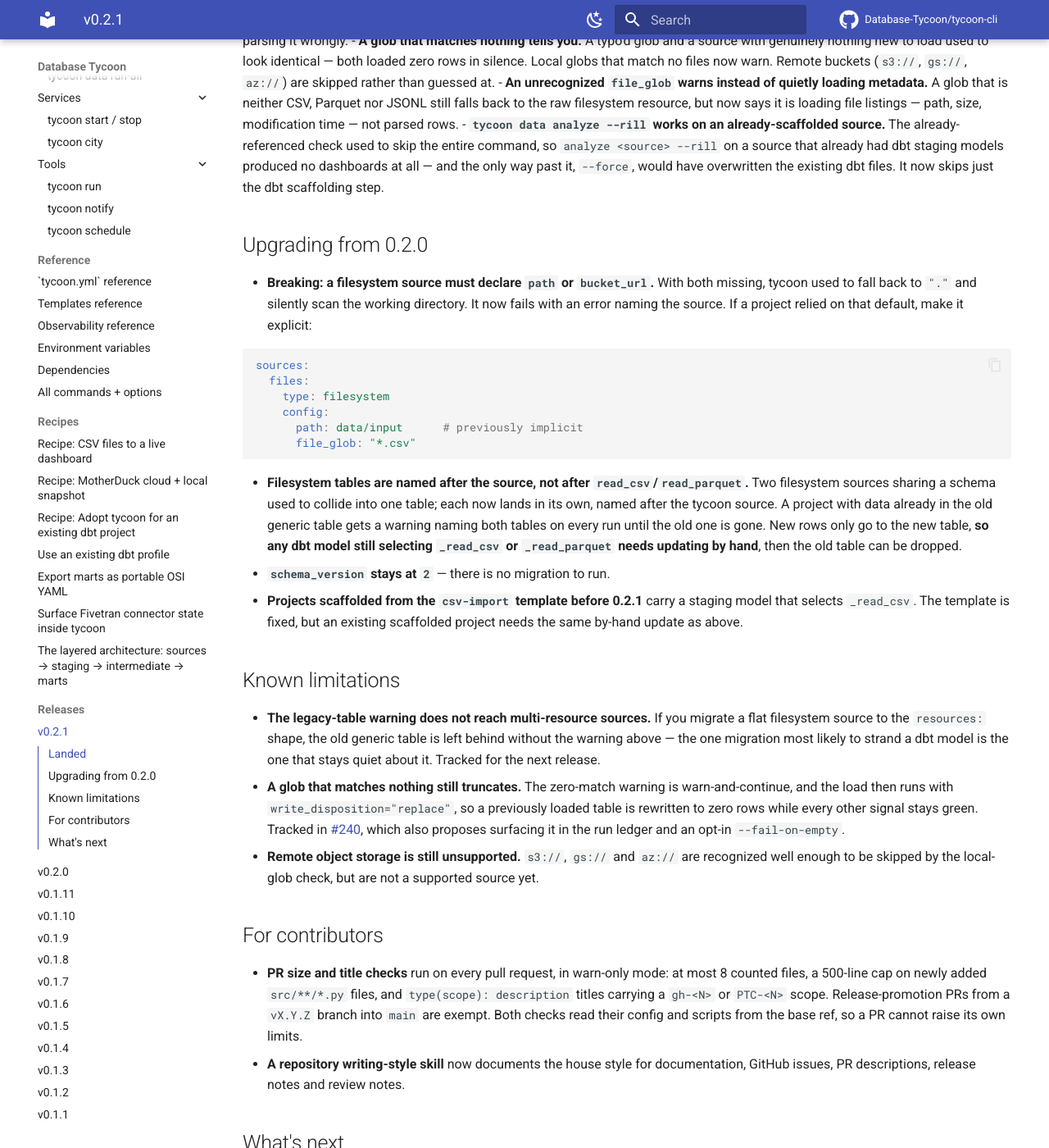
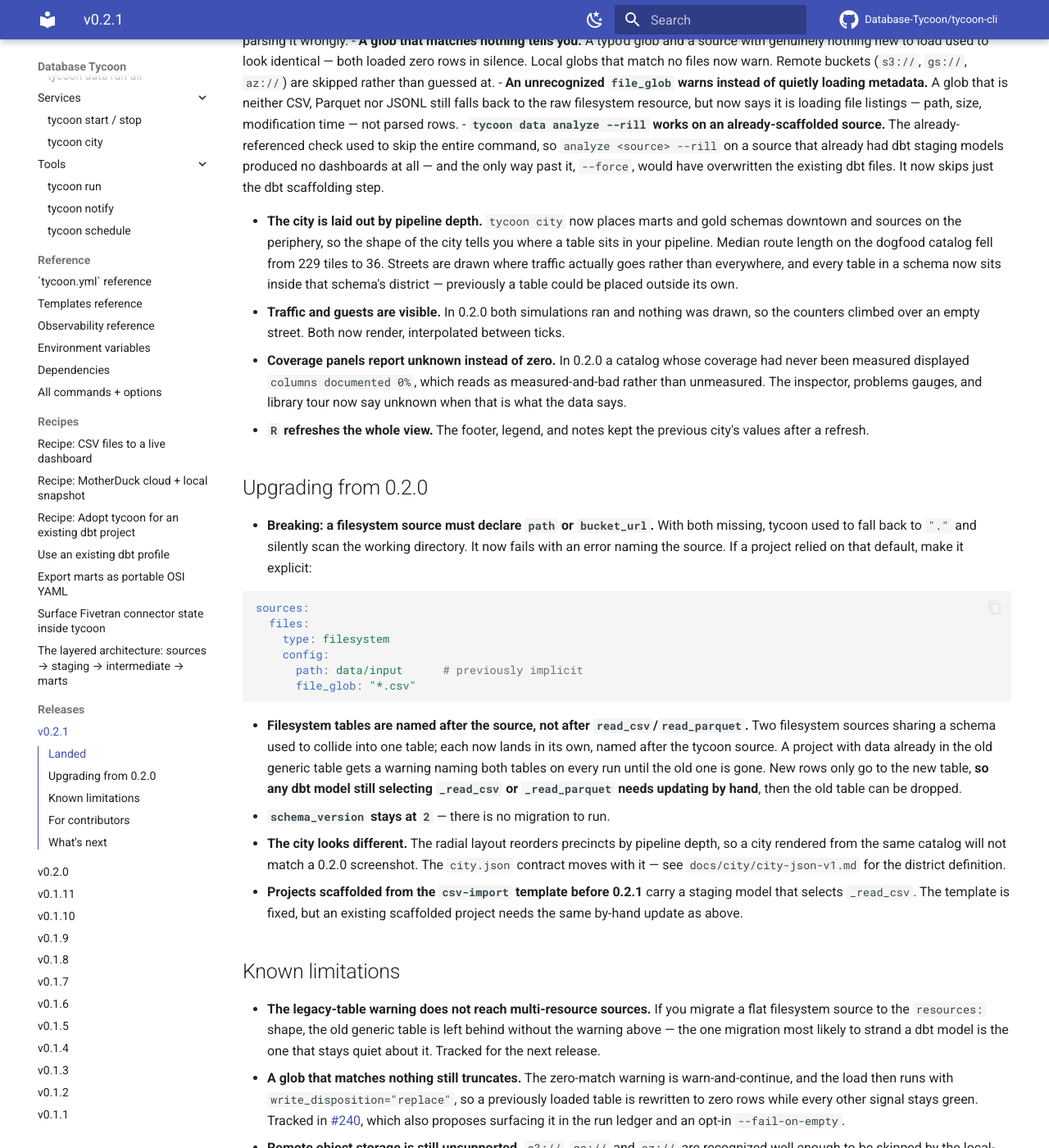
Before and after one commit to Database-Tycoon/tycoon-cli, an MkDocs documentation site: the page built from docs/releases/v0.2.1.md, in a window 1280 px wide and 1400 px high, scrolled down 877 px. Shown: the whole window at 82% size. Built offline with MkDocs 1.6.1 and Material for MkDocs 9.7.7, drawn with Linux system fonts in a browser that asks for light colours; comment, search, counter and statistics services are not loaded; some of the changed text lies outside the part shown.

Commit message:
docs(city): record the city half in the 0.2.1 CHANGELOG and release notes
The release docs on v0.2.1 were written when city was slated for 0.2.2, so
they described the filesystem stream only and listed the sim engine under
"What's next". City is in 0.2.1 now (Stephen, 2026-09-12), so this adds it:
the radial layout under Added, the three renderer fixes under Fixed, and
the renderer/web CI gating under Changed and For contributors.

The three fixes are worth naming as fixes rather than features — all three
shipped broken in 0.2.0 and were published there as known limitations.

Note: the release headline still reads "multi-resource filesystem sources +
validated config", which now under-describes the release. Needs Stephen's
call before ship.

Co-Authored-By: Claude Opus 5 (1M context) <noreply@anthropic.com>

```diff
--- a/docs/releases/v0.2.1.md
+++ b/docs/releases/v0.2.1.md
@@ -59,6 +59,24 @@ Everything here is on the ingestion side. `tycoon city` is unchanged from
   would have overwritten the existing dbt files. It now skips just the dbt
   scaffolding step.
 
+- **The city is laid out by pipeline depth.** `tycoon city` now places
+  marts and gold schemas downtown and sources on the periphery, so the
+  shape of the city tells you where a table sits in your pipeline. Median
+  route length on the dogfood catalog fell from 229 tiles to 36. Streets
+  are drawn where traffic actually goes rather than everywhere, and every
+  table in a schema now sits inside that schema's district — previously a
+  table could be placed outside its own.
+- **Traffic and guests are visible.** In 0.2.0 both simulations ran and
+  nothing was drawn, so the counters climbed over an empty street. Both
+  now render, interpolated between ticks.
+- **Coverage panels report unknown instead of zero.** In 0.2.0 a catalog
+  whose coverage had never been measured displayed `columns documented
+  0%`, which reads as measured-and-bad rather than unmeasured. The
+  inspector, problems gauges, and library tour now say unknown when that
+  is what the data says.
+- **`R` refreshes the whole view.** The footer, legend, and notes kept the
+  previous city's values after a refresh.
+
 ## Upgrading from 0.2.0
 
 - **Breaking: a filesystem source must declare `path` or `bucket_url`.**
@@ -84,6 +102,10 @@ Everything here is on the ingestion side. `tycoon city` is unchanged from
   `_read_csv` or `_read_parquet` needs updating by hand**, then the old
   table can be dropped.
 - **`schema_version` stays at `2`** — there is no migration to run.
+- **The city looks different.** The radial layout reorders precincts by
+  pipeline depth, so a city rendered from the same catalog will not match
+  a 0.2.0 screenshot. The `city.json` contract moves with it — see
+  `docs/city/city-json-v1.md` for the district definition.
 - **Projects scaffolded from the `csv-import` template before 0.2.1** carry
   a staging model that selects `_read_csv`. The template is fixed, but an
   existing scaffolded project needs the same by-hand update as above.
@@ -114,14 +136,18 @@ Everything here is on the ingestion side. `tycoon city` is unchanged from
   `gh-<N>` or `PTC-<N>` scope. Release-promotion PRs from a `vX.Y.Z` branch
   into `main` are exempt. Both checks read their config and scripts from
   the base ref, so a PR cannot raise its own limits.
+- **The renderer is covered by CI.** The vendored `tests/tycoon_city`
+  suite (563 tests, including the `city.json` contract golden) joins the
+  default `pytest` run instead of being excluded, and `src/tycoon_city`
+  counts toward coverage (floor 68 → 73). A new `web` job runs `tsc`, the
+  production build, a bundle-freshness check, and the Playwright e2e
+  suite.
 - **A repository writing-style skill** now documents the house style for
   documentation, GitHub issues, PR descriptions, release notes and review
   notes.
 
 ## What's next
 
-The city simulation engine — radial layout, planner consolidation, street
-thinning — plus the renderer's CI gap and the vehicle, guest and
-achievements fixes that 0.2.0 shipped as known limitations. After that, the
-layer-aware data CLI (`fire`, `repair`, `firehouse`, `data layers`,
-`data health`). The ingestion rewrite's M3 (#84) continues alongside.
+The layer-aware data CLI (`fire`, `repair`, `firehouse`, `data layers`,
+`data health`), which is the last of the three city branches and already
+open in review. The ingestion rewrite's M3 (#84) continues alongside.
```
Also changed, not shown: CHANGELOG.md (+7 -0 lines).
